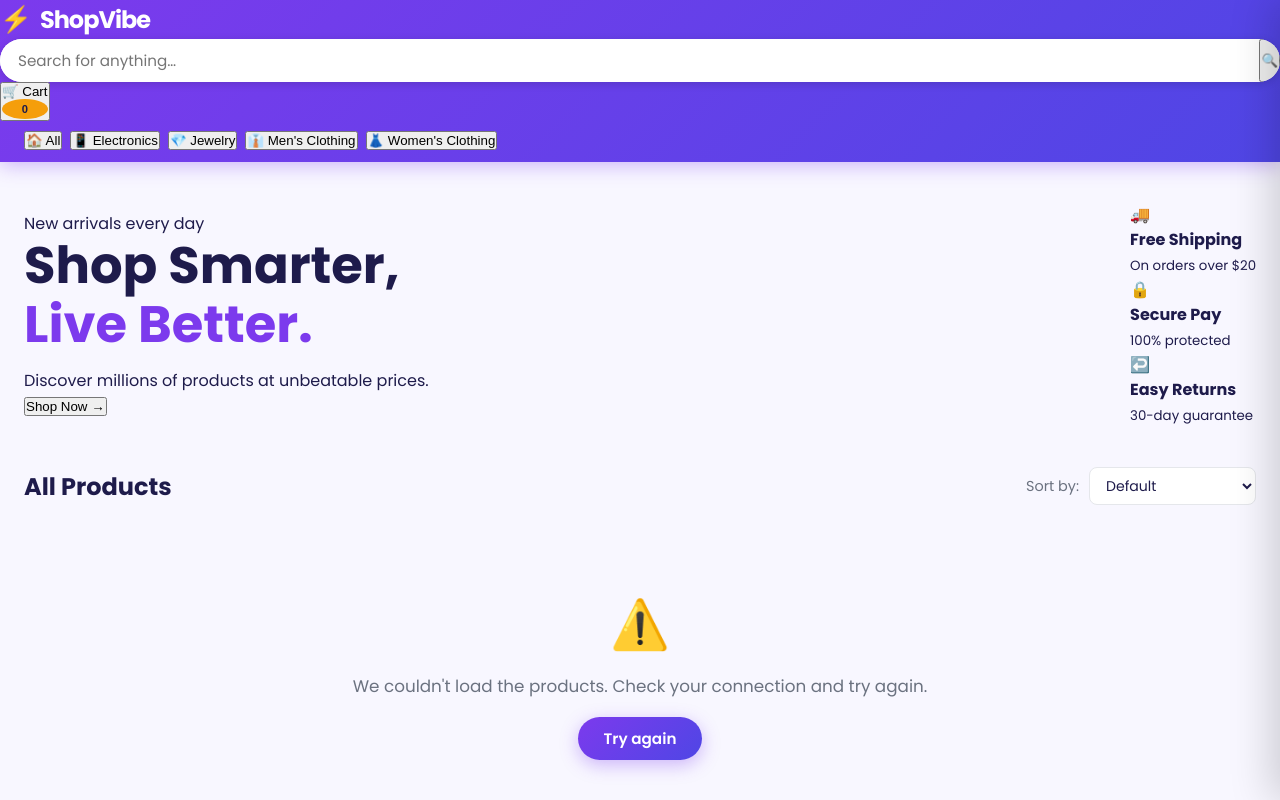
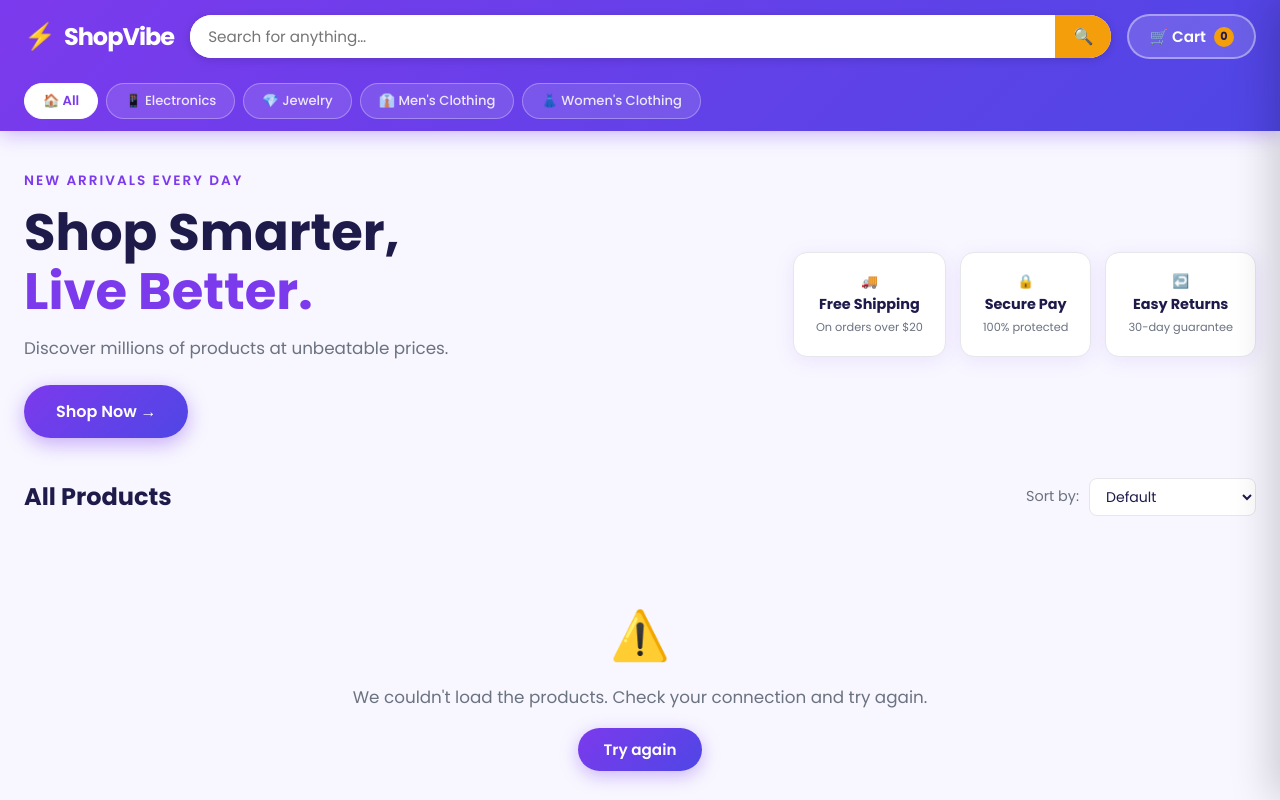
Before and after one commit to kennaget/Datheon_Full_Stack_Web_Development_Internship, a plain HTML site: page Ecommerce_Catalog/index.html in a window 1280 px wide. Shown: the top 800 px of the page. Drawn offline with Linux system fonts and the light colour scheme; no server answers.

Commit message:
Add files via upload

```diff
--- a/Ecommerce_Catalog/index.html
+++ b/Ecommerce_Catalog/index.html
@@ -4,6 +4,7 @@
   <meta charset="UTF-8" />
   <meta name="viewport" content="width=device-width, initial-scale=1.0" />
   <title>ShopVibe – Find Everything</title>
+
   <link rel="stylesheet" href="style.css" />
   <link rel="preconnect" href="https://fonts.googleapis.com" />
   <link href="https://fonts.googleapis.com/css2?family=Poppins:wght@300;400;500;600;700&display=swap" rel="stylesheet" />
@@ -11,7 +12,7 @@
 <body>
 
   <nav class="navbar">
-    <div class="nav-inner">
+    <div class="navbar-content">
       <div class="logo">
         <span class="logo-icon">⚡</span>
         <span class="logo-text">ShopVibe</span>
@@ -19,11 +20,11 @@
 
       <div class="search-bar">
         <input type="text" id="searchInput" placeholder="Search for anything…" />
-        <button class="search-btn" onclick="handleSearch()">🔍</button>
+        <button class="search-button" onclick="handleSearch()">🔍</button>
       </div>
 
       <div class="nav-actions">
-        <button class="cart-btn" onclick="toggleCart()">
+        <button class="cart-button" onclick="toggleCart()">
           🛒 Cart
           <span class="cart-badge" id="cartBadge">0</span>
         </button>
@@ -31,33 +32,35 @@
     </div>
 
     <div class="category-bar">
-      <button class="cat-btn active" data-cat="all" onclick="filterCategory(this,'all')">🏠 All</button>
-      <button class="cat-btn" data-cat="electronics" onclick="filterCategory(this,'electronics')">📱 Electronics</button>
-      <button class="cat-btn" data-cat="jewelery" onclick="filterCategory(this,'jewelery')">💎 Jewelry</button>
-      <button class="cat-btn" data-cat="men's clothing" onclick="filterCategory(this,`men's clothing`)">👔 Men's Clothing</button>
-      <button class="cat-btn" data-cat="women's clothing" onclick="filterCategory(this,`women's clothing`)">👗 Women's Clothing</button>
+      <button class="category-button active" data-category="all" onclick="filterCategory(this)">🏠 All</button>
+      <button class="category-button" data-category="electronics" onclick="filterCategory(this)">📱 Electronics</button>
+      <button class="category-button" data-category="jewelery" onclick="filterCategory(this)">💎 Jewelry</button>
+      <button class="category-button" data-category="men's clothing" onclick="filterCategory(this)">👔 Men's Clothing</button>
+      <button class="category-button" data-category="women's clothing" onclick="filterCategory(this)">👗 Women's Clothing</button>
     </div>
   </nav>
 
   <section class="hero">
     <div class="hero-content">
-      <p class="hero-sub">New arrivals every day</p>
-      <h1 class="hero-title">Shop Smarter,<br/><span>Live Better.</span></h1>
-      <p class="hero-desc">Discover millions of products at unbeatable prices.</p>
-      <button class="hero-cta" onclick="document.getElementById('products').scrollIntoView({behavior:'smooth'})">Shop Now →</button>
+      <p class="hero-tagline">New arrivals every day</p>
+      <h1 class="hero-title">Shop Smarter,<br /><span>Live Better.</span></h1>
+      <p class="hero-description">Discover millions of products at unbeatable prices.</p>
+      <button class="hero-button" onclick="scrollToProducts()">Shop Now →</button>
     </div>
-    <div class="hero-badges">
-      <div class="badge-card">🚚<br/><b>Free Shipping</b><br/><small>On orders over $20</small></div>
-      <div class="badge-card">🔒<br/><b>Secure Pay</b><br/><small>100% protected</small></div>
-      <div class="badge-card">↩️<br/><b>Easy Returns</b><br/><small>30-day guarantee</small></div>
+
+    <div class="hero-features">
+      <div class="hero-feature">🚚<br /><b>Free Shipping</b><br /><small>On orders over $20</small></div>
+      <div class="hero-feature">🔒<br /><b>Secure Pay</b><br /><small>100% protected</small></div>
+      <div class="hero-feature">↩️<br /><b>Easy Returns</b><br /><small>30-day guarantee</small></div>
     </div>
   </section>
 
   <section id="products" class="products-section">
     <div class="section-header">
       <h2 id="sectionTitle">All Products</h2>
+
       <div class="sort-bar">
-        <label>Sort by:</label>
+        <label for="sortSelect">Sort by:</label>
         <select id="sortSelect" onchange="sortProducts()">
           <option value="default">Default</option>
           <option value="price-asc">Price: Low → High</option>
@@ -67,7 +70,7 @@
       </div>
     </div>
 
-    <div id="loadingSpinner" class="spinner-wrap">
+    <div id="loadingSpinner" class="loading">
       <div class="spinner"></div>
       <p>Loading products…</p>
     </div>
@@ -76,13 +79,14 @@
   </section>
 
   <div class="cart-overlay" id="cartOverlay" onclick="toggleCart()"></div>
+
   <aside class="cart-drawer" id="cartDrawer">
     <div class="cart-header">
       <h3>🛒 Your Cart</h3>
-      <button class="close-btn" onclick="toggleCart()">✕</button>
+      <button class="close-button" onclick="toggleCart()">✕</button>
     </div>
 
-    <div class="cart-items" id="cartItems">
+    <div class="cart-items" id="cartItemsList">
       <div class="empty-cart">
         <span>🛍️</span>
         <p>Your cart is empty</p>
@@ -91,23 +95,23 @@
 
     <div class="cart-footer">
       <div class="cart-totals">
-        <div class="total-row"><span>Subtotal</span><span id="subtotal">$0.00</span></div>
+        <div class="total-row"><span>Subtotal</span><span id="subtotalAmount">$0.00</span></div>
         <div class="total-row"><span>Tax (8%)</span><span id="taxAmount">$0.00</span></div>
         <div class="total-row"><span>Shipping</span><span id="shippingAmount">$0.00</span></div>
-        <div class="total-row grand"><span>Total</span><span id="grandTotal">$0.00</span></div>
+        <div class="total-row grand-total"><span>Total</span><span id="totalAmount">$0.00</span></div>
       </div>
-      <button class="checkout-btn" onclick="openCheckout()">Proceed to Checkout →</button>
+      <button class="checkout-button" onclick="openCheckout()">Proceed to Checkout →</button>
     </div>
   </aside>
 
   <div class="modal-overlay" id="checkoutModal">
     <div class="modal">
-      <button class="close-btn modal-close" onclick="closeCheckout()">✕</button>
+      <button class="close-button modal-close" onclick="closeCheckout()">✕</button>
       <div class="modal-icon">🎉</div>
       <h2>Order Confirmed!</h2>
       <p>Thank you for your purchase. Your order has been placed successfully.</p>
       <div class="order-summary" id="orderSummary"></div>
-      <button class="checkout-btn" onclick="closeCheckout(); clearCart()">Continue Shopping</button>
+      <button class="checkout-button" onclick="continueShopping()">Continue Shopping</button>
     </div>
   </div>
 
@@ -117,6 +121,7 @@
         <span class="logo-icon">⚡</span> <b>ShopVibe</b>
         <p>Your daily shopping destination.</p>
       </div>
+
       <div class="footer-links">
         <h4>Help</h4>
         <a href="#">FAQ</a>
@@ -124,6 +129,7 @@
         <a href="#">Returns</a>
         <a href="#">Contact Us</a>
       </div>
+
       <div class="footer-links">
         <h4>Company</h4>
         <a href="#">About Us</a>
@@ -132,7 +138,8 @@
         <a href="#">Blog</a>
       </div>
     </div>
-    <p class="footer-copy">© 2026 ShopVibe. Built with ❤️ by a beginner coder.</p>
+
+    <p class="footer-copyright">© 2026 ShopVibe. Built with ❤️ by a beginner coder.</p>
   </footer>
 
   <script src="app.js"></script>
```
Also changed, not shown: 1 other file.
